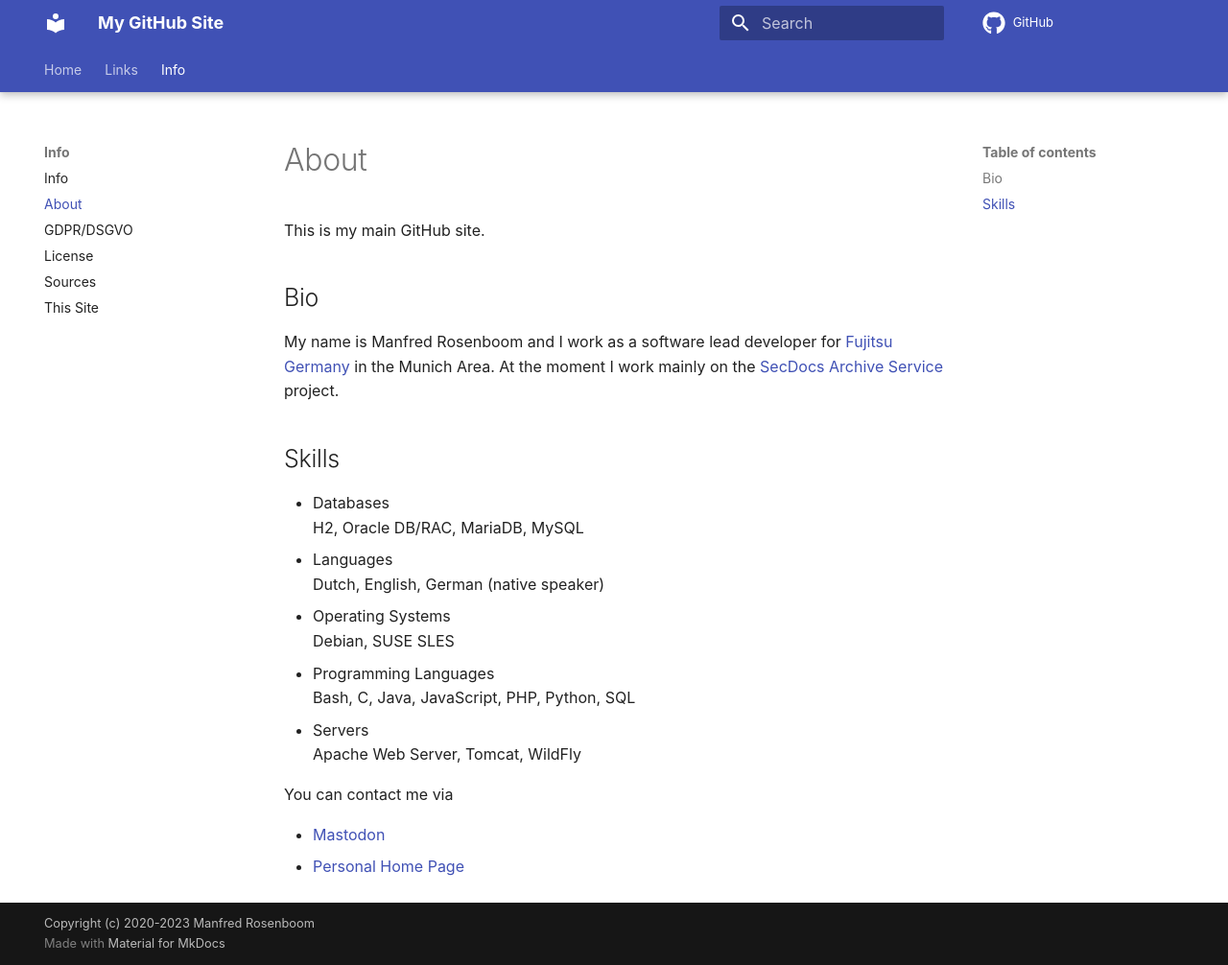
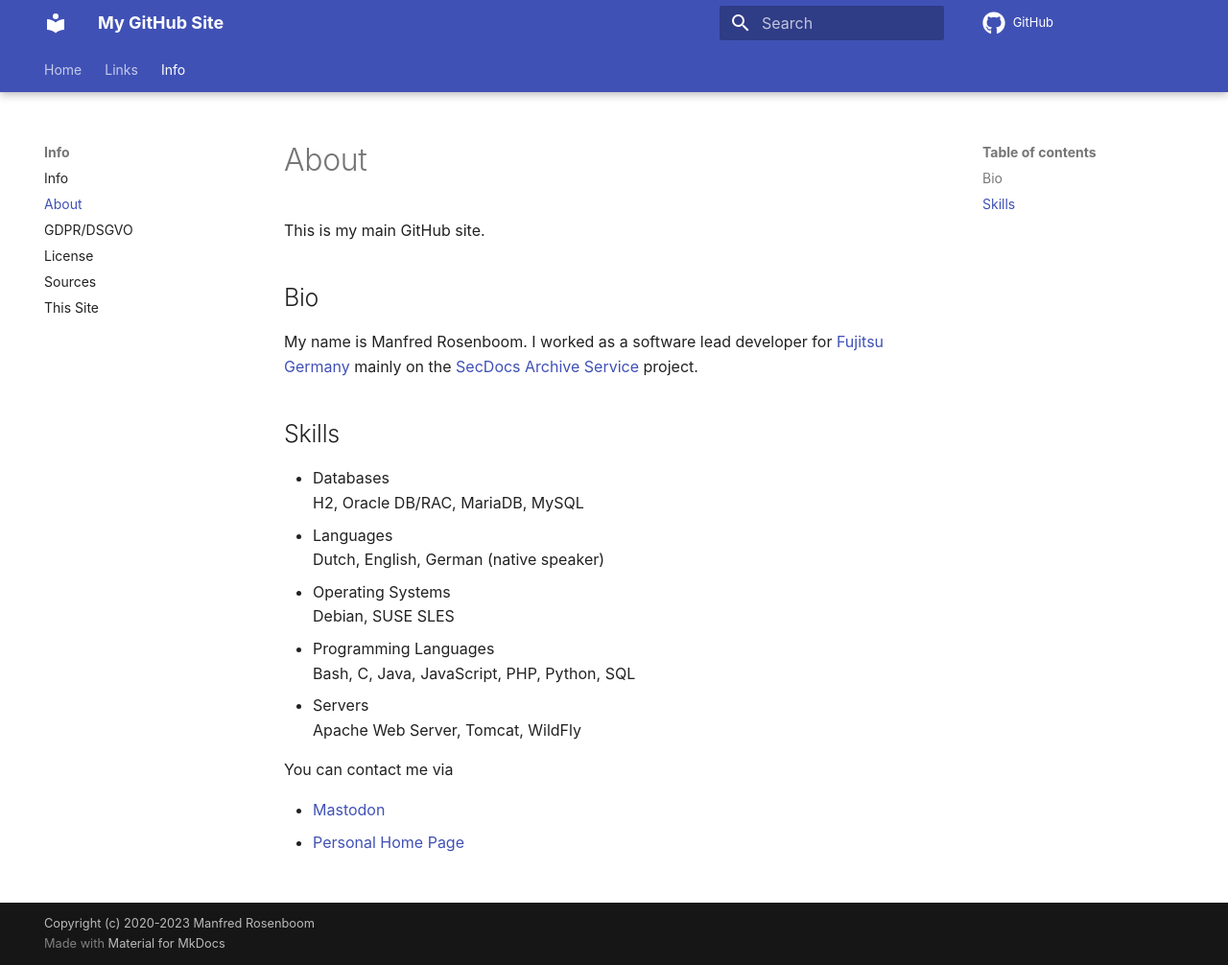
Before and after one commit to maroph/maroph.github.io, an MkDocs documentation site: the page built from docs/info/about.md, in a window 1280 px wide and 1006 px high. Shown: the whole window at 96% size. Built offline with MkDocs 1.6.1 and Material for MkDocs 9.7.7, drawn with Linux system fonts in a browser that asks for light colours; comment, search, counter and statistics services are not loaded.

Commit message:
update bio

```diff
--- a/docs/info/about.md
+++ b/docs/info/about.md
@@ -2,9 +2,8 @@
 This is my main GitHub site.
 
 ## Bio
-My name is Manfred Rosenboom and I work as a software lead developer for
-[Fujitsu Germany](https://www.fujitsu.com/de/) in the Munich Area. At the moment
-I work mainly on the
+My name is Manfred Rosenboom. I worked as a software lead developer for
+[Fujitsu Germany](https://www.fujitsu.com/de/) mainly on the
 [SecDocs Archive Service](https://www.fujitsu.com/de/products/computing/servers/mainframe/bs2000/ccp/)
 project.
 
```
Also changed, not shown: docs/info/site.md (+1 -1 lines), 1 other file.
